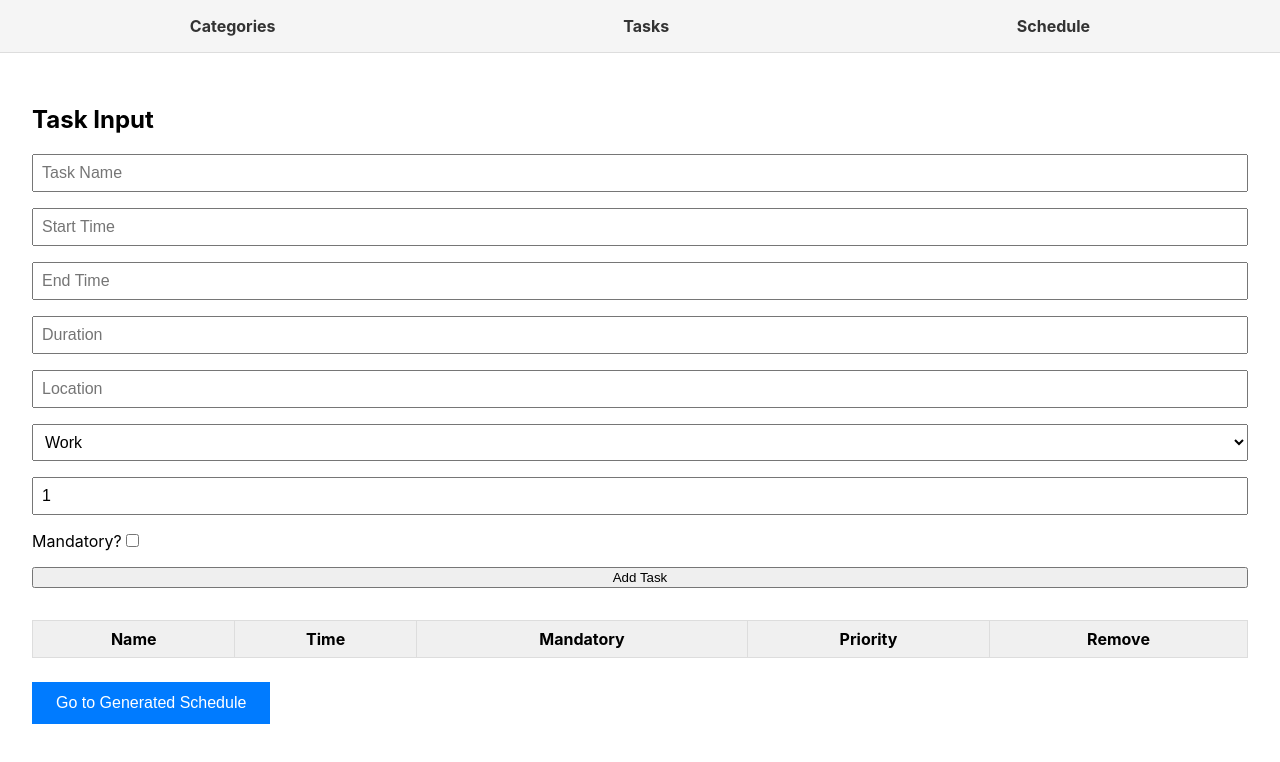
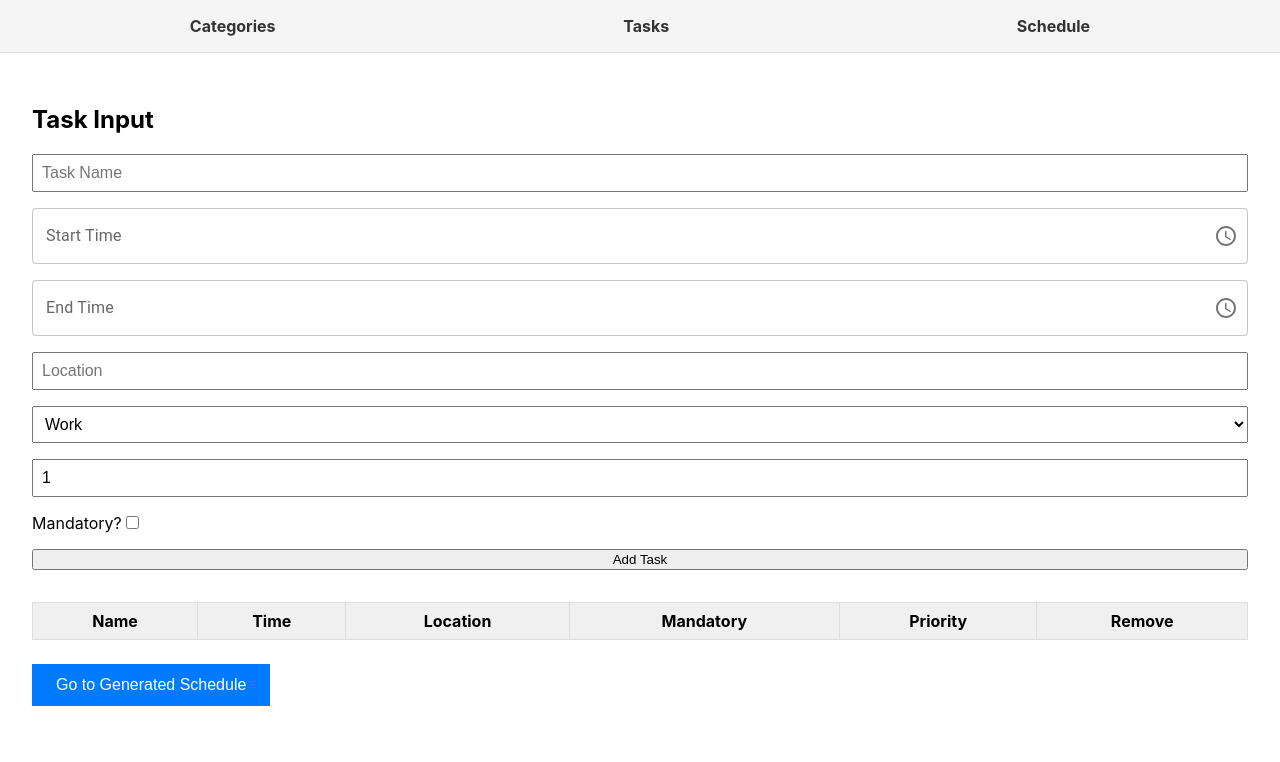
Before and after one commit to brianmcmanus2000/planner-app, a React (Create React App) app: page /tasks in a window 1280 px wide. Shown: the top 762 px of the page. Built offline with nearby package versions, Linux system fonts and the light colour scheme.

Commit message:
added better time selection

```diff
--- a/package.json
+++ b/package.json
@@ -3,6 +3,11 @@
   "version": "0.1.0",
   "private": true,
   "dependencies": {
+    "@emotion/react": "^11.14.0",
+    "@emotion/styled": "^11.14.0",
+    "@mui/icons-material": "^7.0.2",
+    "@mui/material": "^7.0.2",
+    "@mui/x-date-pickers": "^8.1.0",
     "@testing-library/dom": "^10.4.0",
     "@testing-library/jest-dom": "^6.6.3",
     "@testing-library/react": "^16.3.0",
@@ -12,6 +17,7 @@
     "@types/react": "^19.1.2",
     "@types/react-dom": "^19.1.2",
     "classnames": "^2.5.1",
+    "dayjs": "^1.11.13",
     "react": "^19.1.0",
     "react-dom": "^19.1.0",
     "react-router-dom": "^7.5.1",
--- a/src/pages/TaskInputPage.tsx
+++ b/src/pages/TaskInputPage.tsx
@@ -1,23 +1,26 @@
 import React, { useState } from 'react';
+import { TimePicker } from '@mui/x-date-pickers/TimePicker';
+import { LocalizationProvider } from '@mui/x-date-pickers/LocalizationProvider';
+import { AdapterDayjs } from '@mui/x-date-pickers/AdapterDayjs';
+import dayjs, { Dayjs } from 'dayjs';
 import styles from './TaskInputPage.module.css';
 
 interface Task {
   name: string;
-  startTime: string;
-  endTime: string;
-  duration: string;
+  startTime: Dayjs | null;
+  endTime: Dayjs | null;
   location: string;
   category: string;
   mandatory: boolean;
   priority: number;
 }
 
+
 const TaskInputPage = () => {
   const [task, setTask] = useState<Task>({
     name: '',
-    startTime: '',
-    endTime: '',
-    duration: '',
+    startTime: null,
+    endTime: null,
     location: '',
     category: 'Work',
     mandatory: false,
@@ -40,9 +43,8 @@ const TaskInputPage = () => {
     setTaskList([...taskList, task]);
     setTask({
       name: '',
-      startTime: '',
-      endTime: '',
-      duration: '',
+      startTime: null,  // ✅ null, not ''
+      endTime: null,    // ✅ null, not ''
       location: '',
       category: 'Work',
       mandatory: false,
@@ -59,9 +61,18 @@ const TaskInputPage = () => {
       <h2>Task Input</h2>
       <div className={styles.inputGroup}>
         <input name="name" value={task.name} onChange={handleChange} placeholder="Task Name" />
-        <input name="startTime" value={task.startTime} onChange={handleChange} placeholder="Start Time" />
-        <input name="endTime" value={task.endTime} onChange={handleChange} placeholder="End Time" />
-        <input name="duration" value={task.duration} onChange={handleChange} placeholder="Duration" />
+        <LocalizationProvider dateAdapter={AdapterDayjs}>
+          <TimePicker
+            label="Start Time"
+            value={task.startTime}
+            onChange={(newValue) => setTask({ ...task, startTime: newValue })}
+          />
+          <TimePicker
+            label="End Time"
+            value={task.endTime}
+            onChange={(newValue) => setTask({ ...task, endTime: newValue })}
+          />
+        </LocalizationProvider>
         <input name="location" value={task.location} onChange={handleChange} placeholder="Location" />
         <select name="category" value={task.category} onChange={handleChange}>
           <option value="Work">Work</option>
@@ -92,20 +103,22 @@ const TaskInputPage = () => {
       <table className={styles.taskTable}>
         <thead>
           <tr>
-            <th>Name</th><th>Time</th><th>Mandatory</th><th>Priority</th><th>Remove</th>
+            <th>Name</th><th>Time</th><th>Location</th><th>Mandatory</th><th>Priority</th><th>Remove</th>
           </tr>
         </thead>
         <tbody>
           {taskList.map((t, idx) => (
             <tr key={idx}>
               <td>{t.name}</td>
-              <td>{t.startTime || t.endTime || t.duration}</td>
+              <td>{t.startTime ? t.startTime.format('hh:mm A') : ''} - {t.endTime ? t.endTime.format('hh:mm A') : ''}</td>
+              <td>{t.location}</td>
               <td>{t.mandatory ? 'Yes' : 'No'}</td>
               <td>{t.priority}</td>
               <td><button onClick={() => removeTask(idx)}>❌</button></td>
             </tr>
           ))}
         </tbody>
+
       </table>
 
       <button className={styles.generateButton}>Go to Generated Schedule</button>
```
Also changed, not shown: 1 other file (tests, documents, lock files or other folders).
